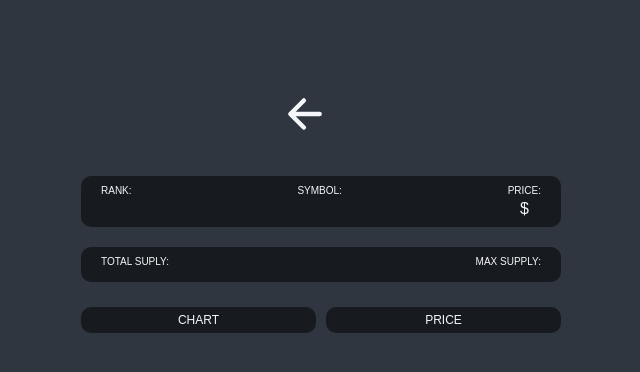
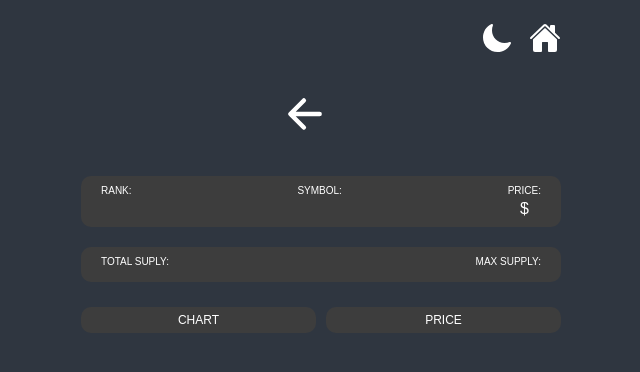
Before and after one commit to sni424/my-app, a React (Create React App) app: page /1 in a window 1280 px wide. Shown: the top 372 px of the page, without its empty margins (319-959 px from the left). Built offline with nearby package versions, Linux system fonts and the light colour scheme; no server answers.

Commit message:
코인 recoil 및 스타일 변경

```diff
--- a/package.json
+++ b/package.json
@@ -22,6 +22,7 @@
         "react-icons": "^4.4.0",
         "react-router-dom": "^6.3.0",
         "react-scripts": "5.0.1",
+        "recoil": "^0.7.4",
         "styled-components": "^5.3.5",
         "typescript": "^4.7.4",
         "web-vitals": "^2.1.4"
--- a/src/App.tsx
+++ b/src/App.tsx
@@ -1,10 +1,11 @@
+import { useState } from "react";
 import { Route, Routes } from "react-router-dom";
 import Home from "./pages/Home";
 import TodoMain from "./pages/Todo";
 import { ThemeProvider } from "styled-components";
 import StyledComponent from "./pages/StyledComponent";
 import Circle from "./pages/Circle";
-import { theme } from "./utils/theme";
+import { darkTheme, lightTheme } from "./utils/theme";
 import Coin from "./pages/Coins/Coin";
 import Coins from "./pages/Coins";
 import { GlobalStyle } from "./utils/GlobalStyle";
@@ -12,18 +13,21 @@ import Price from "./pages/Coins/Price";
 import Chart from "./pages/Coins/Chart";
 import { QueryClient, QueryClientProvider } from "@tanstack/react-query";
 import { ReactQueryDevtools } from "@tanstack/react-query-devtools";
+import { useRecoilValue } from "recoil";
+import { isDarkAtom } from "./atoms";
 
 const queryClinet = new QueryClient();
 
 const App = () => {
+    const isDark = useRecoilValue(isDarkAtom);
     return (
         <>
             <QueryClientProvider client={queryClinet}>
-                <ThemeProvider theme={theme}>
+                <ThemeProvider theme={isDark ? darkTheme : lightTheme}>
                     <GlobalStyle />
                     <Routes>
                         <Route path="/" element={<Coins />} />
-                        <Route path="/:coinID/" element={<Coin />}>
+                        <Route path="/:coinID" element={<Coin />}>
                             <Route path="chart" element={<Chart />} />
                             <Route path="price" element={<Price />} />
                         </Route>
--- /dev/null
+++ b/src/Layout/Header/index.tsx
@@ -0,0 +1,50 @@
+import { useRecoilValue, useSetRecoilState } from "recoil";
+import { IoMoon, IoSunny, IoHome } from "react-icons/io5";
+import styled from "styled-components";
+import { isDarkAtom } from "../../atoms";
+import { useNavigate } from "react-router-dom";
+
+const HeaderDiv = styled.header`
+    height: 10vh;
+    display: flex;
+    align-items: center;
+    justify-content: end;
+`;
+
+const IconDiv = styled.div`
+    font-size: 2rem;
+    cursor: pointer;
+    margin-left: 1rem;
+`;
+
+const Header = () => {
+    const isDark = useRecoilValue(isDarkAtom);
+    const setIsDark = useSetRecoilState(isDarkAtom);
+    const toggleDarkMode = () => {
+        setIsDark((current) => !current);
+    };
+    const navi = useNavigate();
+
+    return (
+        <HeaderDiv>
+            {isDark ? (
+                <IconDiv onClick={toggleDarkMode}>
+                    <IoMoon />
+                </IconDiv>
+            ) : (
+                <IconDiv onClick={toggleDarkMode}>
+                    <IoSunny />
+                </IconDiv>
+            )}
+            <IconDiv
+                onClick={() => {
+                    navi("/");
+                }}
+            >
+                <IoHome />
+            </IconDiv>
+        </HeaderDiv>
+    );
+};
+
+export default Header;
--- /dev/null
+++ b/src/atoms.ts
@@ -0,0 +1,6 @@
+import { atom } from "recoil";
+
+export const isDarkAtom = atom({
+    key: "isDark",
+    default: true,
+});
--- a/src/index.tsx
+++ b/src/index.tsx
@@ -1,13 +1,16 @@
 import React from "react";
 import ReactDOM from "react-dom";
 import { BrowserRouter } from "react-router-dom";
+import { RecoilRoot } from "recoil";
 
 import App from "./App";
 
 ReactDOM.render(
     <BrowserRouter>
         <React.StrictMode>
-            <App />
+            <RecoilRoot>
+                <App />
+            </RecoilRoot>
         </React.StrictMode>
     </BrowserRouter>,
     document.getElementById("root")
--- a/src/pages/Coins/Chart/index.tsx
+++ b/src/pages/Coins/Chart/index.tsx
@@ -2,16 +2,18 @@ import { useQuery } from "@tanstack/react-query";
 import { useOutletContext } from "react-router-dom";
 import { fetchCoinHistory } from "../Api";
 import ApexChart from "react-apexcharts";
+import { useRecoilValue } from "recoil";
+import { isDarkAtom } from "../../../atoms";
 
 interface IHistorical {
-    time_open: string;
+    time_open: number;
     time_close: number;
     open: string;
     high: string;
     low: string;
     close: string;
     volume: string;
-    market_cap: string;
+    market_cap: number;
 }
 
 interface ChartProps {
@@ -20,11 +22,11 @@ interface ChartProps {
 
 const Chart = () => {
     const coinID = useOutletContext<ChartProps>();
+    const isDark = useRecoilValue(isDarkAtom);
 
     const { isLoading, data } = useQuery<IHistorical[]>(["ohlcv", coinID], () =>
         fetchCoinHistory(`${coinID}`)
     );
-    console.log(data?.map((a) => typeof a.close));
     return (
         <div>
             {isLoading ? (
@@ -42,7 +44,7 @@ const Chart = () => {
                     ]}
                     options={{
                         theme: {
-                            mode: "dark",
+                            mode: isDark ? "dark" : "light",
                         },
                         chart: {
                             height: 300,
--- a/src/pages/Coins/Coin/index.tsx
+++ b/src/pages/Coins/Coin/index.tsx
@@ -11,18 +11,12 @@ import { Link } from "react-router-dom";
 import { useQuery } from "@tanstack/react-query";
 import { fetchCoinInfo, fetchCoinTickers } from "../Api";
 import { IoArrowBack } from "react-icons/io5";
+import Header from "../../../Layout/Header";
 
 const Container = styled.div`
     padding: 0px 20px;
     max-width: 480px;
     margin: 0 auto;
-`;
-
-const Header = styled.header`
-    height: 10vh;
-    display: flex;
-    align-items: center;
-    justify-content: center;
 `;
 
 const Title = styled.h1`
@@ -53,7 +47,7 @@ const IconDiv = styled.div`
 const Overview = styled.div`
     display: flex;
     justify-content: space-between;
-    background-color: rgba(0, 0, 0, 0.5);
+    background-color: ${(props) => props.theme.boxDiv};
     padding: 10px 20px;
     border-radius: 10px;
 `;
@@ -61,6 +55,7 @@ const OverviewItem = styled.div`
     display: flex;
     flex-direction: column;
     align-items: center;
+    color: ${(props) => props.theme.textColor};
     span:first-child {
         font-size: 10px;
         font-weight: 400;
@@ -84,7 +79,7 @@ const Tab = styled.span<{ isActive: boolean }>`
     text-transform: uppercase;
     font-size: 12px;
     font-weight: 400;
-    background-color: rgba(0, 0, 0, 0.5);
+    background-color: ${(props) => props.theme.boxDiv};
     padding: 7px 0px;
     border-radius: 10px;
     color: ${(props) =>
@@ -92,6 +87,13 @@ const Tab = styled.span<{ isActive: boolean }>`
     a {
         display: block;
     }
+`;
+
+const Flexdiv = styled.div`
+    display: flex;
+    align-items: center;
+    justify-content: center;
+    flex-wrap: wrap;
 `;
 
 interface LocationState {
--- a/src/pages/Coins/Price/index.tsx
+++ b/src/pages/Coins/Price/index.tsx
@@ -1,10 +1,71 @@
-import React from "react";
+import { useQuery } from "@tanstack/react-query";
+import { useState } from "react";
+import { useOutlet, useOutletContext } from "react-router-dom";
+import styled from "styled-components";
+import { fetchCoinHistory, fetchCoinTickers } from "../Api";
+
+const Flexdiv = styled.div`
+    display: flex;
+    align-items: center;
+    justify-content: center;
+    flex-wrap: wrap;
+`;
+
+const BoxDiv = styled.div`
+    background-color: ${(props) => props.theme.boxDiv};
+    padding: 1rem;
+    margin: 0 10px 10px 10px;
+    text-align: center;
+`;
+
+const Loader = styled.h1`
+    text-align: center;
+    font-size: 28px;
+    display: block;
+`;
+
+interface IHistorical {
+    close: string;
+    high: string;
+    low: string;
+    market_cap: number;
+    open: string;
+    time_close: number;
+    time_open: number;
+    volume: string;
+}
+interface ChartProps {
+    coinID: string;
+}
 
 const Price = () => {
+    const coinID = useOutletContext<ChartProps>();
+    const { isLoading, data } = useQuery<IHistorical[]>(
+        ["ohlcv", coinID],
+        () => fetchCoinHistory(`${coinID}`),
+        {
+            refetchInterval: 20000,
+        }
+    );
+
+    console.log(data);
+
     return (
-        <div>
-            <h1>price</h1>
-        </div>
+        <Flexdiv>
+            {data !== undefined ? (
+                data
+                    ?.slice(11, 21)
+                    .reverse()
+                    .map((price, i) => (
+                        <BoxDiv key={price.time_close}>
+                            <div>{i < 1 ? "오늘" : `${i + 1}일전`}</div>
+                            <div>${price.close}</div>
+                        </BoxDiv>
+                    ))
+            ) : (
+                <Loader>loding...</Loader>
+            )}
+        </Flexdiv>
     );
 };
 
--- a/src/pages/Coins/index.tsx
+++ b/src/pages/Coins/index.tsx
@@ -5,25 +5,19 @@ import styled from "styled-components";
 import { useQuery } from "@tanstack/react-query";
 import { fetchCoins } from "./Api/index";
 import { Helmet } from "react-helmet";
+import Header from "../../Layout/Header";
 
 const Container = styled.div`
     padding: 0px 20px;
     max-width: 480px;
     margin: 0 auto;
 `;
-
-const Header = styled.header`
-    height: 10vh;
-    display: flex;
-    align-items: center;
-    justify-content: center;
-`;
-
 const CoinList = styled.ul``;
 
 const Coin = styled.li`
-    background-color: white;
-    color: ${(props) => props.theme.bgColor};
+    background-color: ${(props) => props.theme.bgColor};
+    border: 1px solid ${(props) => props.theme.textColor};
+    color: ${(props) => props.theme.textColor};
     margin-bottom: 10px;
     border-radius: 15px;
     display: flex;
@@ -70,6 +64,8 @@ interface ICoin {
     type: string;
 }
 
+interface IDarkModeProps {}
+
 const Coins = () => {
     const { isLoading, data } = useQuery<ICoin[]>(["allCoins"], fetchCoins);
 
--- a/src/styled.d.ts
+++ b/src/styled.d.ts
@@ -6,6 +6,7 @@ declare module "styled-components" {
         textColor: string;
         bgColor: string;
         accentColor: string;
+        boxDiv: string;
     }
 }
 declare module "react-query/types/react/QueryClientProvider" {
--- a/src/utils/theme/index.ts
+++ b/src/utils/theme/index.ts
@@ -1,7 +1,15 @@
 import { DefaultTheme } from "styled-components";
 
-export const theme: DefaultTheme = {
-    textColor: "#f5f6fa",
+export const darkTheme: DefaultTheme = {
+    textColor: "white",
     bgColor: "#2f3640",
-    accentColor: "#8c7ae6",
+    accentColor: "#33d9b2",
+    boxDiv: "#3d3d3d",
 };
+
+export const lightTheme: DefaultTheme = {
+    textColor: "black",
+    bgColor: "whitesmoke",
+    accentColor: "#ff3838",
+    boxDiv: "#dcdde1",
+};
```
Also changed, not shown: 1 other file (tests, documents, lock files or other folders).
